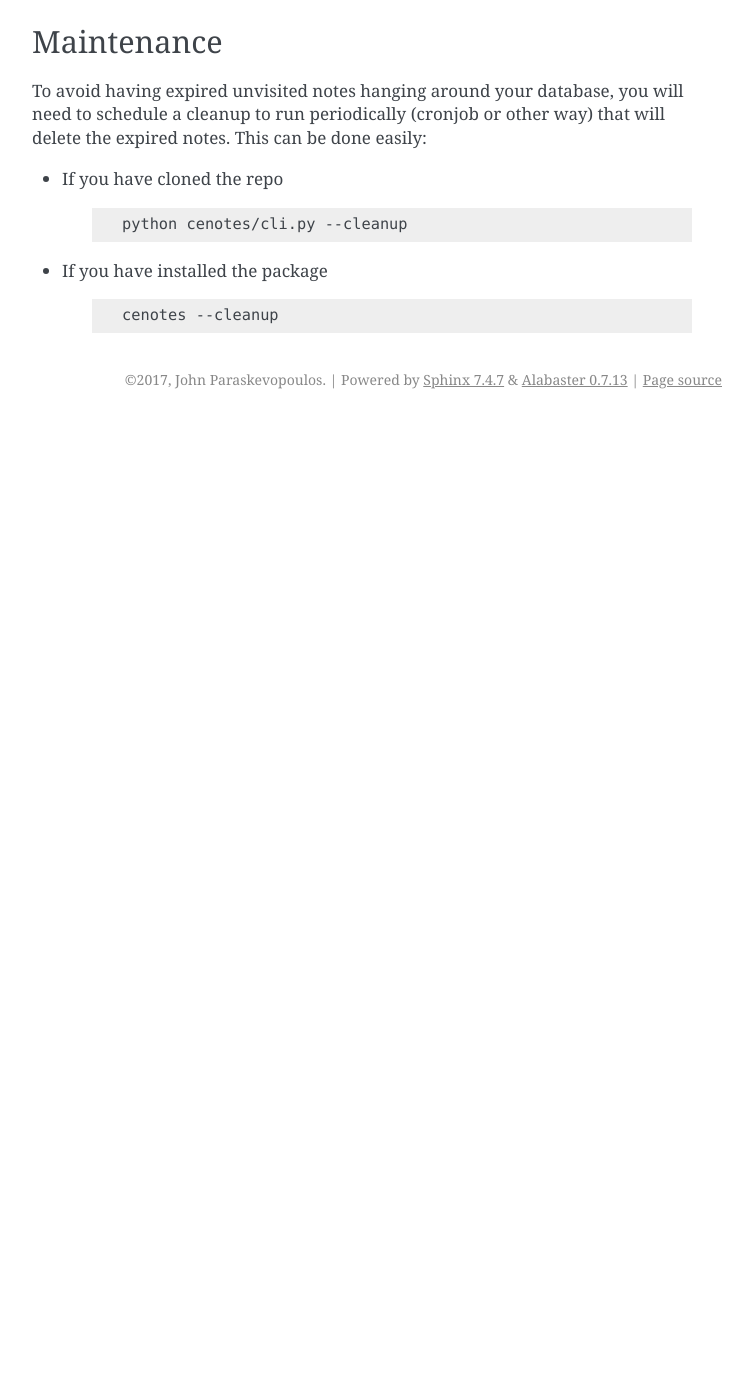
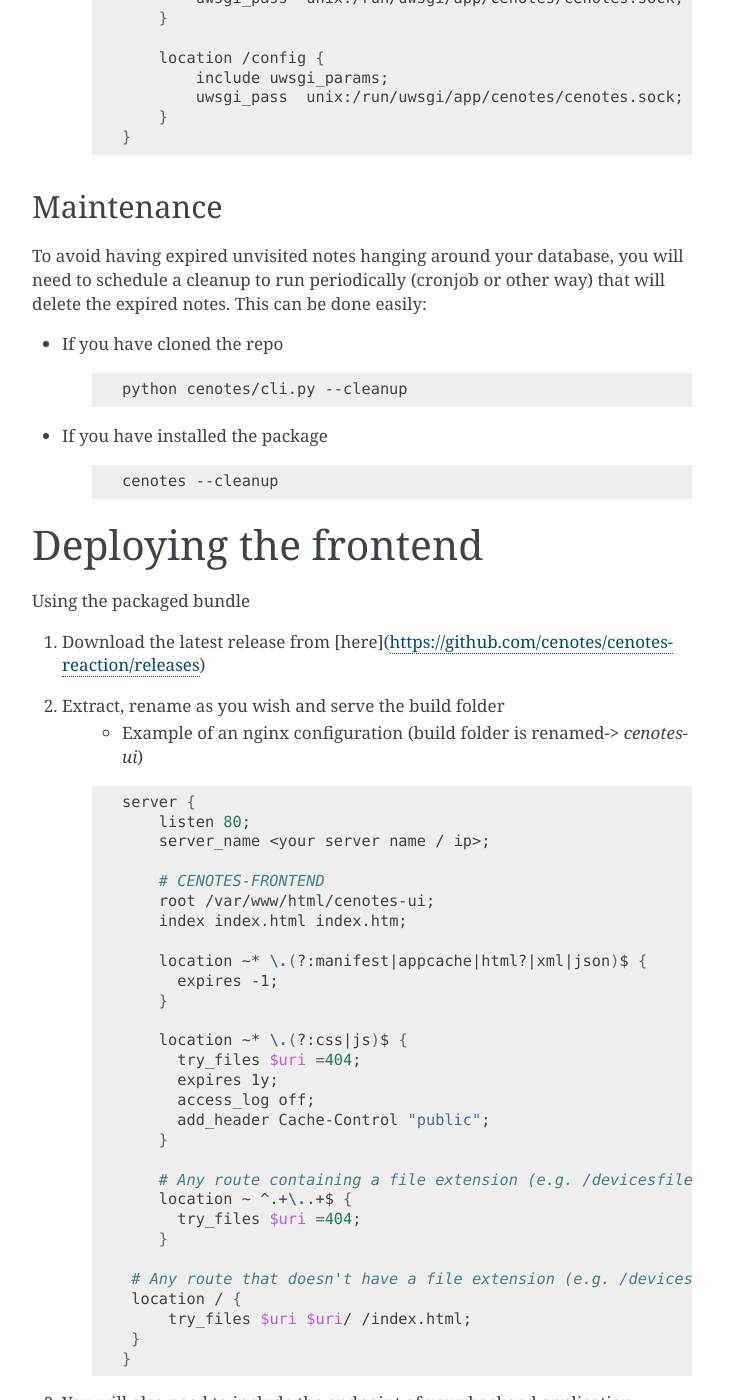
Before and after one commit to cenotes/cenotes, a Sphinx documentation site: the page built from docs/deployment.rst, in a window 1280 px wide and 1400 px high, scrolled down 1237 px. Shown: the whole window, without its empty margins (388-1140 px from the left). Built offline with Sphinx 7.4.7, drawn with Linux system fonts in a browser that asks for light colours; the version number is read from the project's files by our own code; before the commit the page ends 1656 px from its top, so only the background shows below that; some of the changed text lies outside the part shown.

Commit message:
Rework docs to contain cenotes general info
- Adds information about all the cenotes projects (cli, frontend,
backend), since this serves as a main documentation point of referrence
- Updates the latest change about the algorithm/hardness options in qa
and design docs

```diff
--- a/docs/deployment.rst
+++ b/docs/deployment.rst
@@ -1,6 +1,9 @@
 Deployment how-to
 =================
 
+
+Deploying the backend
+=====================
 
 UWSGI-NGINX
 -----------
@@ -62,6 +65,11 @@
               include uwsgi_params;
               uwsgi_pass  unix:/run/uwsgi/app/cenotes/cenotes.sock;
           }
+
+          location /config {
+              include uwsgi_params;
+              uwsgi_pass  unix:/run/uwsgi/app/cenotes/cenotes.sock;
+          }
       }
 
 Maintenance
@@ -81,3 +89,63 @@
    .. code-block:: bash
 
       cenotes --cleanup
+
+
+Deploying the frontend
+======================
+
+Using the packaged bundle
+
+1. Download the latest release from [here](https://github.com/cenotes/cenotes-reaction/releases)
+2. Extract, rename as you wish and serve the build folder
+    - Example of an nginx configuration (build folder is renamed-> `cenotes-ui`)
+
+    .. code-block:: bash
+
+       server {
+           listen 80;
+           server_name <your server name / ip>;
+
+           # CENOTES-FRONTEND
+           root /var/www/html/cenotes-ui;
+           index index.html index.htm;
+
+           location ~* \.(?:manifest|appcache|html?|xml|json)$ {
+             expires -1;
+           }
+
+           location ~* \.(?:css|js)$ {
+             try_files $uri =404;
+             expires 1y;
+             access_log off;
+             add_header Cache-Control "public";
+           }
+
+           # Any route containing a file extension (e.g. /devicesfile.js)
+           location ~ ^.+\..+$ {
+             try_files $uri =404;
+           }
+
+        # Any route that doesn't have a file extension (e.g. /devices)
+        location / {
+            try_files $uri $uri/ /index.html;
+        }
+       }
+3. You will also need to include the endpoint of your backend application
+    - If backend is running in the same machine as a uwsgi socket, see the instructions above
+    - If backend is running running in another site
+
+    .. code-block:: bash
+
+       server {
+           listen 80;
+           server_name <your server name / ip>;
+           # CENOTES-BACKEND
+               location /notes {
+                   proxy_pass http://<backend_url>:<port>;
+               }
+
+               location /config {
+                   proxy_pass http://<backend_url>:<port>;
+               }
+       }
--- a/docs/routes.rst
+++ b/docs/routes.rst
@@ -20,10 +20,6 @@
         * /notes/<enote_id>
         * /notes/<enote_id>/<key>
         * OPTIONS,PATCH
-    * delete_note
-        * /notes/<enote_id>
-        * /notes/<enote_id>/<key>
-        * DELETE,OPTIONS
 
 Finding routes and accepted methods
 -----------------------------------
```
Also changed, not shown: docs/design.rst (+8 -5 lines), docs/qa.rst (+17 -7 lines), docs/readme.rst (+11 -9 lines), docs/run.rst (+76 -0 lines).
